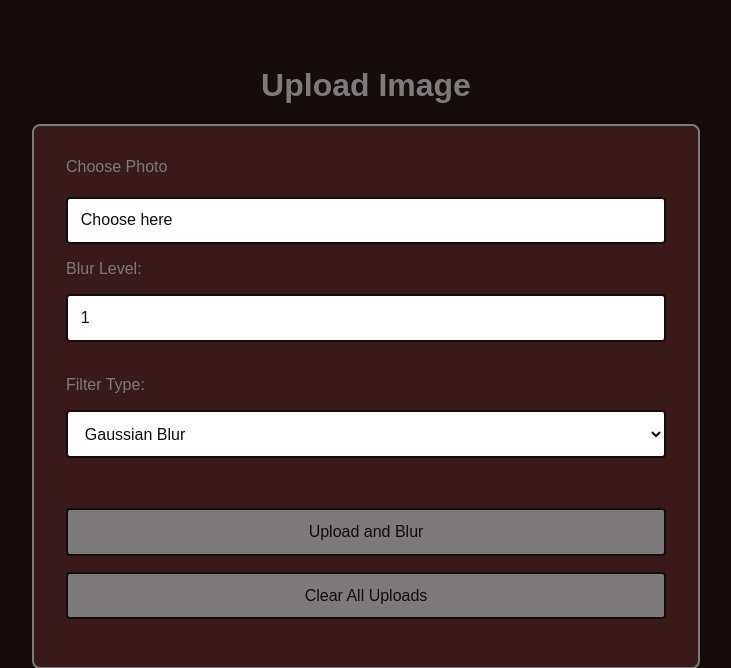
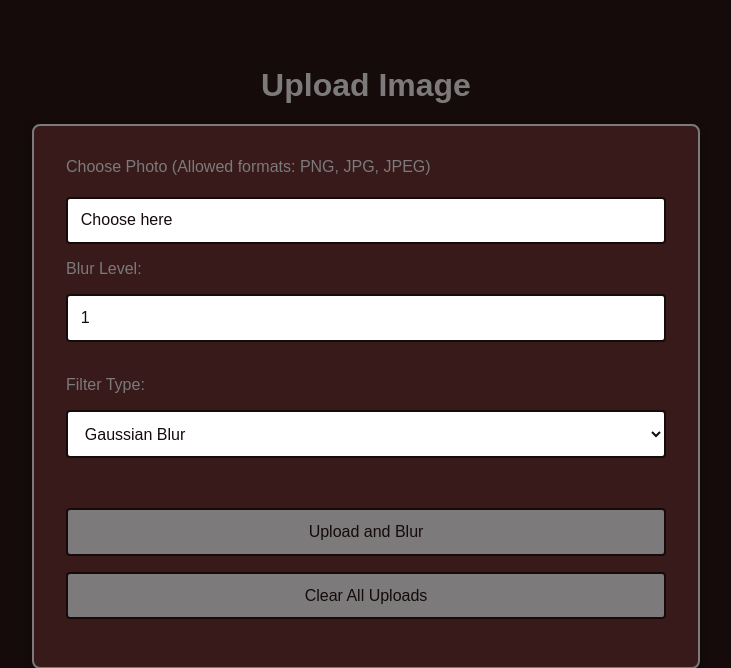
Before and after one commit to Stefysichka/image_blur, a Flask app: page /upload in a window 1280 px wide. Shown: the top 668 px of the page, without its empty margins (274-1005 px from the left). Run offline with Flask 3, Linux system fonts and the light colour scheme; some libraries are stand-ins or nearby versions.

Commit message:
Added format restrictions

```diff
--- a/app.py
+++ b/app.py
@@ -19,6 +19,7 @@ os.makedirs(app.config['PROCESSED_FOLDER'], exist_ok=True)
 processing_thread = None
 cancel_processing = False
 progress_percentage = 0
+ALLOWED_EXTENSIONS = {'png', 'jpg', 'jpeg'}
 image_status = {}
 
 
@@ -139,32 +140,45 @@ def status(task_id):
         })
     return jsonify({'error': 'Task not found'})
 
+def allowed_file(filename):
+    return '.' in filename and filename.rsplit('.', 1)[1].lower() in ALLOWED_EXTENSIONS
+
+
 @app.route('/upload', methods=['GET', 'POST'])
 def upload():
     global processing_thread, cancel_processing
     if request.method == 'POST':
         file = request.files['file']
         if file:
-            filename = secure_filename(file.filename)
-            filepath = os.path.join(app.config['UPLOAD_FOLDER'], filename)
-            file.save(filepath)
+            try:
+                if not file.filename.lower().endswith(('.png', '.jpg', '.jpeg', '.gif')):
+                    flash('Invalid file type. Please upload an image in PNG, JPG, JPEG, or GIF format.')
+                    return redirect(url_for('upload'))
 
-            blur_amount = request.form.get('blurLevel', type=int)
-            filter_type = request.form.get('filter', type=str)
+                filename = secure_filename(file.filename)
+                filepath = os.path.join(app.config['UPLOAD_FOLDER'], filename)
+                file.save(filepath)
 
-            task_id = filename
+                blur_amount = request.form.get('blurLevel', type=int)
+                filter_type = request.form.get('filter', type=str)
 
-            conn = connect_db()
-            cur = conn.cursor()
-            cur.execute("INSERT INTO uploads (filename, status) VALUES (%s, %s)", (filename, 'Processing'))
-            conn.commit()
-            conn.close()
+                task_id = filename
 
-            cancel_processing = False
-            processing_thread = threading.Thread(target=process_image, args=(filepath, blur_amount, filter_type))
-            processing_thread.start()
+                conn = connect_db()
+                cur = conn.cursor()
+                cur.execute("INSERT INTO uploads (filename, status) VALUES (%s, %s)", (filename, 'Processing'))
+                conn.commit()
+                conn.close()
 
-            return jsonify({'status': 'Processing started', 'task_id': task_id})
+                cancel_processing = False
+                processing_thread = threading.Thread(target=process_image, args=(filepath, blur_amount, filter_type))
+                processing_thread.start()
+
+                return jsonify({'status': 'Processing started', 'task_id': task_id})
+
+            except Exception as e:
+                flash('An error occurred while uploading the file. Please try again.')
+                return redirect(url_for('upload'))
     return render_template('upload.html')
 
 
--- a/templates/upload.html
+++ b/templates/upload.html
@@ -22,7 +22,7 @@
     <div class="container">
         <div id="uploadContainer">
             <form id="uploadForm" action="/upload" method="post" enctype="multipart/form-data">
-                <label for="file" class="file-label">Choose Photo</label>
+                <label for="file" class="file-label">Choose Photo (Allowed formats: PNG, JPG, JPEG)</label>
                 <label class="custom-file-upload">
                     <input type="file" name="file" id="file" required>
                     Choose here
@@ -44,15 +44,13 @@
             </form>
         </div>
 
-        <!-- Processing Status -->
         <div id="processingStatus" style="display: none;">
             <p>Processing... <span id="progressPercent">0%</span></p>
             <progress id="progressBar" value="0" max="100" style="width: 100%;"></progress>
             <button id="cancelBtn" style="display:none;">Cancel</button>
         </div>
-    </div> <!-- End of container -->
+    </div>
 
-    <!-- Result Image -->
     <div id="resultImage" style="display:none;">
         <h2>Processed Image:</h2>
         <img id="processedImage" src="" alt="Processed Image">
@@ -64,15 +62,25 @@
     </div>
 
     <script>
-        // Handle the form submission
+        function isValidFileType(file) {
+            const allowedExtensions = ['png', 'jpg', 'jpeg'];
+            const fileExtension = file.name.split('.').pop().toLowerCase();
+            return allowedExtensions.includes(fileExtension);
+        }
+
         $('#uploadForm').on('submit', function (e) {
             e.preventDefault();
+
+            const fileInput = $('#file')[0].files[0];
+            if (!isValidFileType(fileInput)) {
+                alert('Invalid file type. Please upload an image in PNG, JPG, or JPEG format.');
+                return;
+            }
 
             var formData = new FormData(this);
             $('#processingStatus').show();
             $('#cancelBtn').show();
 
-            // Start the upload request
             $.ajax({
                 url: '/upload',
                 type: 'POST',
@@ -82,8 +90,6 @@
                 success: function (data) {
                     if (data.task_id) {
                         var taskId = data.task_id;
-
-                        // Check the status of the processing
                         var interval = setInterval(function () {
                             $.get(`/status/${taskId}`, function (statusData) {
                                 $('#progressPercent').text(statusData.progress + '%');
@@ -98,7 +104,6 @@
                                         $('#resultImage').show();
                                     }
 
-                                    // Update the processing message
                                     $('#processingStatus p').first().text('Image has been processed successfully.'); // Change text on completion
                                 }
                             });
@@ -118,6 +123,5 @@
             });
         });
     </script>
-
 </body>
 </html>
```
